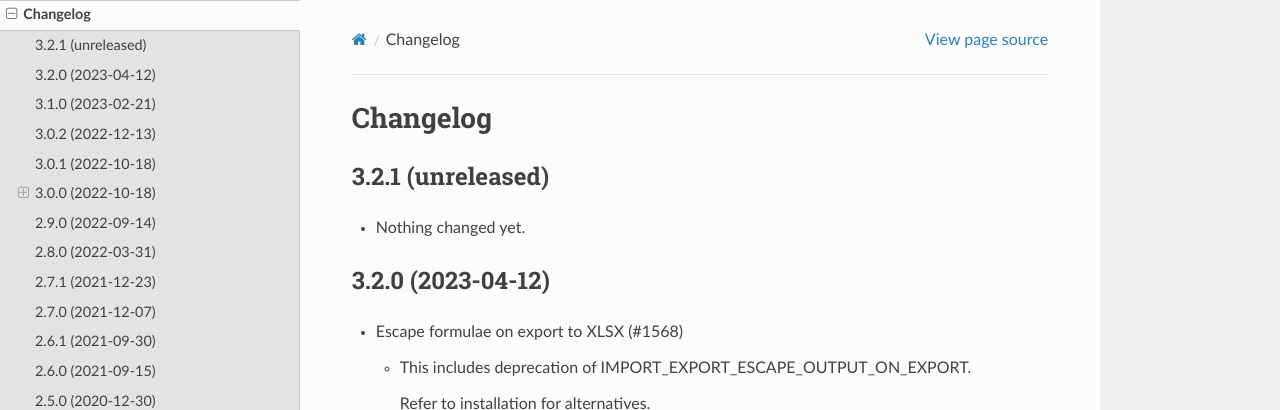
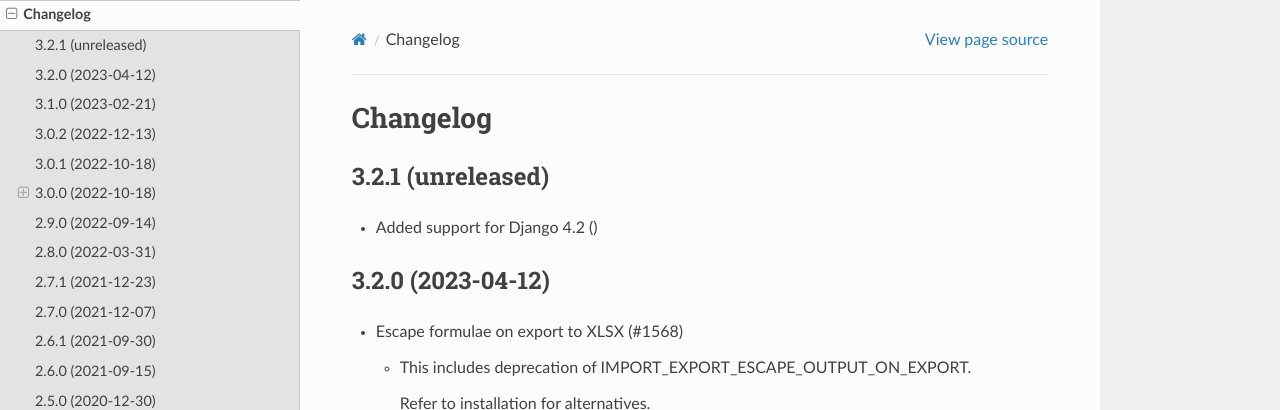
Before and after one commit to django-import-export/django-import-export, a Sphinx documentation site: the page built from docs/changelog.rst, in a window 1280 px wide and 900 px high. Shown: the top 410 px of the window. Built offline with Sphinx 7.4.7 and the Read the Docs theme 2.0.0, drawn with Linux system fonts in a browser that asks for light colours; pages that are not in the unit, such as notebooks, are missing from menus.

Commit message:
added support for Django 4.2

```diff
--- a/docs/changelog.rst
+++ b/docs/changelog.rst
@@ -4,7 +4,7 @@ Changelog
 3.2.1 (unreleased)
 ------------------
 
-- Nothing changed yet.
+- Added support for Django 4.2 ()
 
 
 3.2.0 (2023-04-12)
--- a/setup.py
+++ b/setup.py
@@ -9,6 +9,7 @@ CLASSIFIERS = [
     'Framework :: Django :: 3.2',
     'Framework :: Django :: 4.0',
     'Framework :: Django :: 4.1',
+    'Framework :: Django :: 4.2',
     'Intended Audience :: Developers',
     'License :: OSI Approved :: BSD License',
     'Operating System :: OS Independent',
```
Also changed, not shown: 1 other file.
